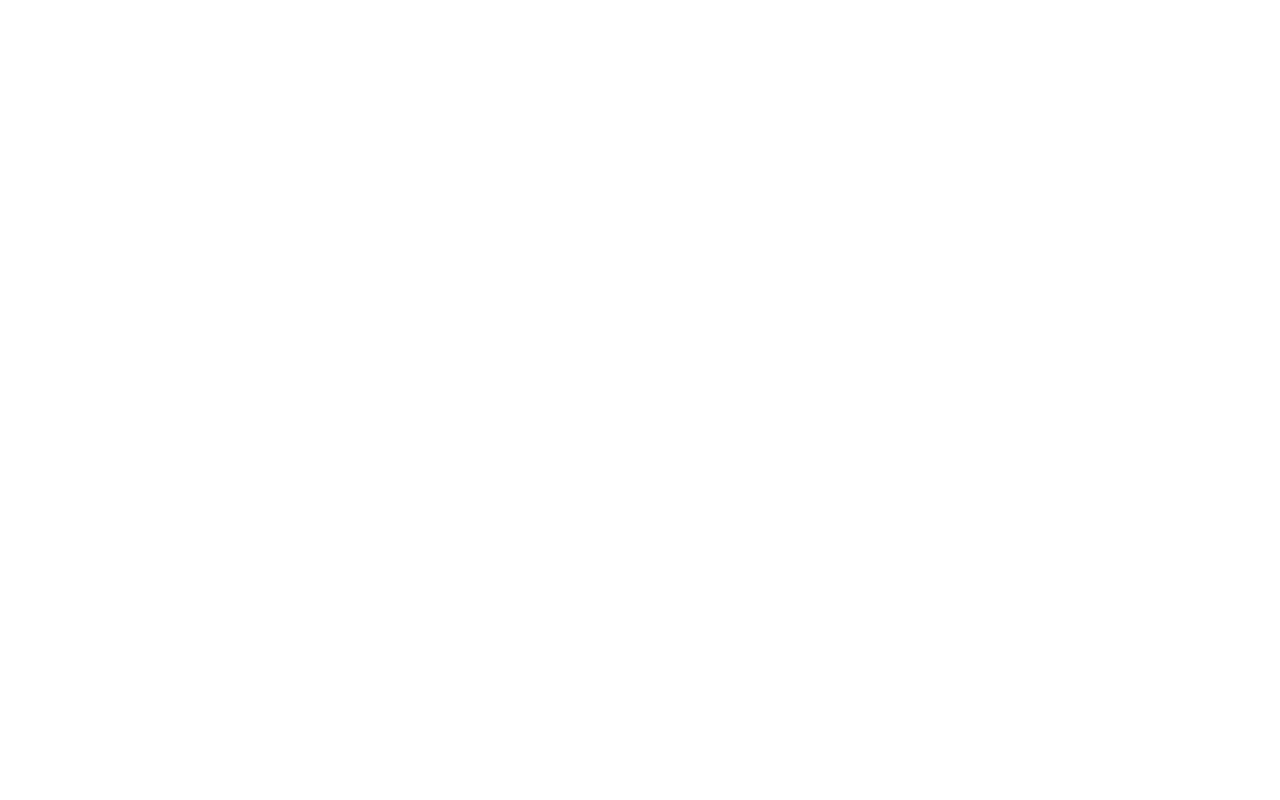
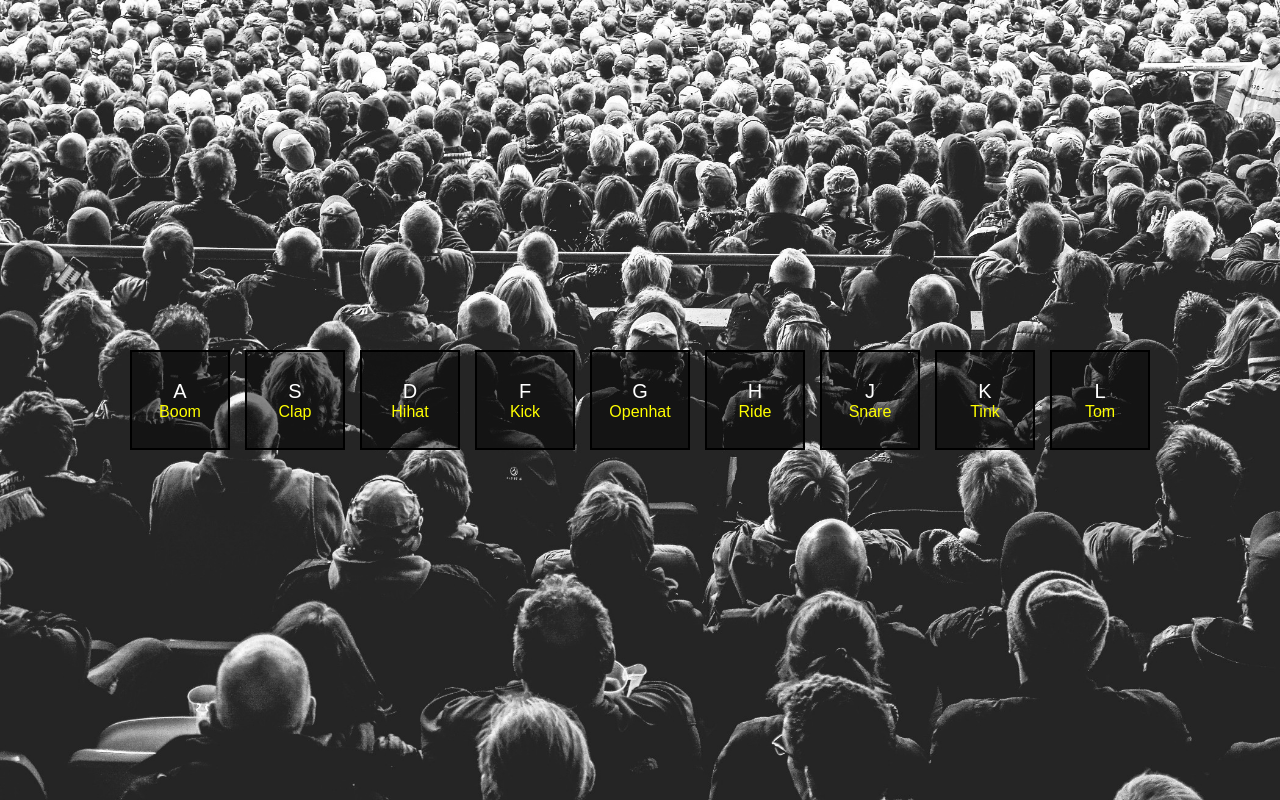
Before and after one commit to ButchBet/JavaScript-Drum-Kit, a plain HTML site: page index.html in a window 1280 px wide. Drawn offline with Linux system fonts and the light colour scheme.

Commit message:
Created the HTML structure, then added the styles to this main structure and set currentTime property = 0 in order to play each sound without waiting the ending of the same.

```diff
--- a/css/index.css
+++ b/css/index.css
@@ -1,5 +1,55 @@
-#key {
-    cursor: pointer;
-    background: red;
-    border-radius: 100%;
+* {
+    padding: 0;
+    margin: 0;
+    box-sizing: border-box;
+    --borders-static: black;
+    --background: rgba(0, 0, 0, 0.452);;
+    --key: white;
+    --name: yellow;
+    --border-transform: yellow;
+    --lg: 20px;
+    --md: 18px;
+    --sm: 16px;
 }
+
+body {
+    font-family: sans-serif;
+}
+
+.container {
+    max-width: 1393px;
+    min-width: 100vw;
+    max-height: 2098px;
+    min-height: 100vh;
+    background: url(../images/background.jpg) bottom center;
+    background-size: cover;
+    display: flex;
+    flex-flow: row wrap;
+    justify-content: center;
+    align-content: center;
+    gap: 15px;
+}
+
+.container .instrument {
+    width: 100px;
+    height: 100px;
+    display: flex;
+    flex-flow: column wrap;
+    place-content: center;
+    background: var(--background);
+    border: 2px solid var(--borders-static);
+    user-select: none;
+
+}
+
+.container .instrument p:first-child {
+    color: var(--key);
+    text-align: center;
+    font-size: var(--lg);
+    font-weight: 500;
+}
+
+.container .instrument p:last-child {
+    color: var(--name);
+    font-size: var(--sm);
+}
--- a/index.html
+++ b/index.html
@@ -12,6 +12,52 @@
     <script type="module" src="./js/index.js"></script>
 </head>
 <body>
+    <main class="container">
+        <div class="instrument" id="boom">
+            <p>A</p>
 
+            <p>Boom</p>
+        </div>
+        <div class="instrument" id="clap">
+            <p>S</p>
+
+            <p>Clap</p>
+        </div>
+        <div class="instrument" id="hihat">
+            <p>D</p>
+
+            <p>Hihat</p>
+        </div>
+        <div class="instrument" id="kick">
+            <p>F</p>
+
+            <p>Kick</p>
+        </div>
+        <div class="instrument" id="openhat">
+            <p>G</p>
+
+            <p>Openhat</p>
+        </div>
+        <div class="instrument" id="ride">
+            <p>H</p>
+
+            <p>Ride</p>
+        </div>
+        <div class="instrument" id="snare">
+            <p>J</p>
+
+            <p>Snare</p>
+        </div>
+        <div class="instrument" id="tink">
+            <p>K</p>
+
+            <p>Tink</p>
+        </div>
+        <div class="instrument" id="tom">
+            <p>L</p>
+
+            <p>Tom</p>
+        </div>
+    </main>
 </body>
 </html>
--- a/js/index.js
+++ b/js/index.js
@@ -16,38 +16,47 @@ document.addEventListener("keydown", (e) => {
 
     switch(e.key) {
         case "1":
+            boom.currentTime = 0;
             boom.play();
         break;
 
         case "2":
+            clap.currentTime = 0;
             clap.play();
         break;
 
         case "3":
+            hihat.currentTime = 0;
             hihat.play();
         break;
 
         case "4":
+            kick.currentTime = 0;
             kick.play();
         break;
 
         case "5":
+            openhat.currentTime = 0;
             openhat.play();
         break;
 
         case "6":
+            ride.currentTime = 0;
             ride.play();
         break;
 
         case "7":
+            snare.currentTime = 0;
             snare.play();
         break;
 
         case "8":
+            tink.currentTime = 0;
             tink.play();
         break;
 
         case "9":
+            tom.currentTime = 0;
             tom.play();
         break;
     }
```
